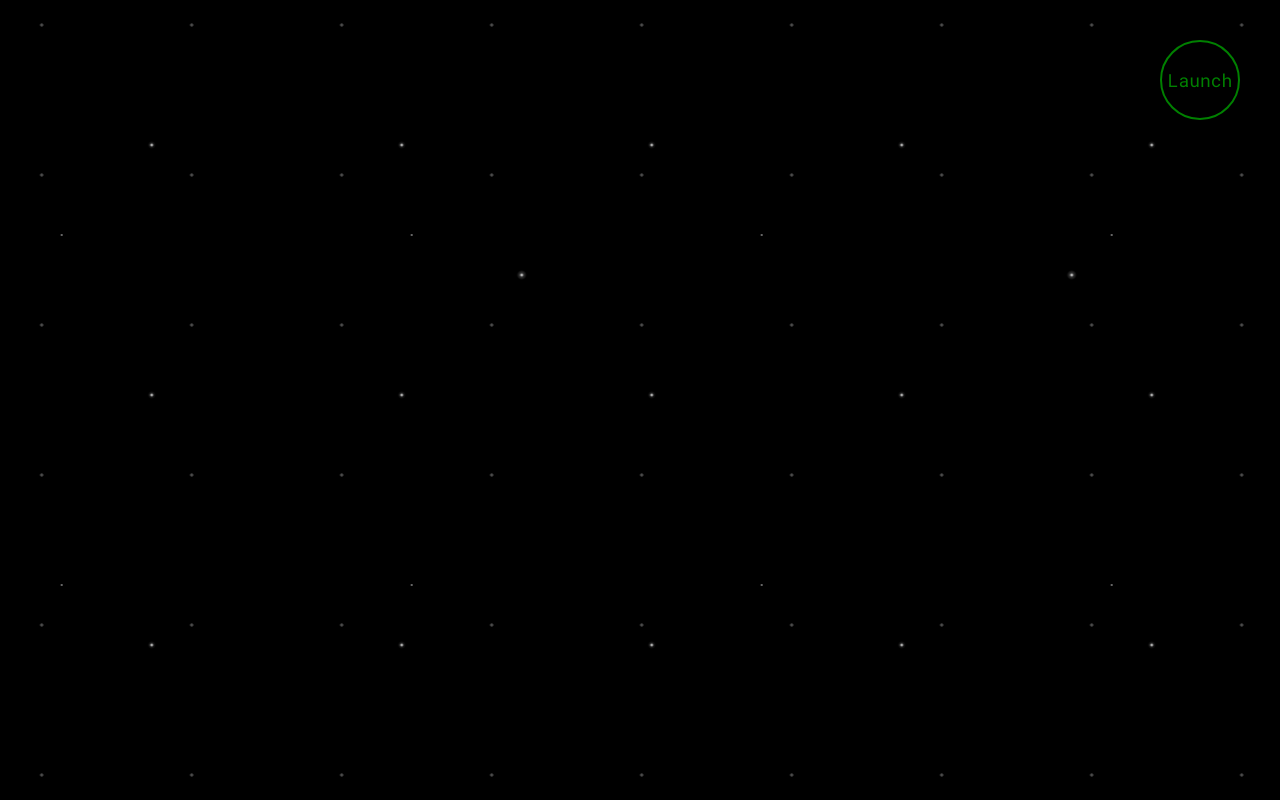
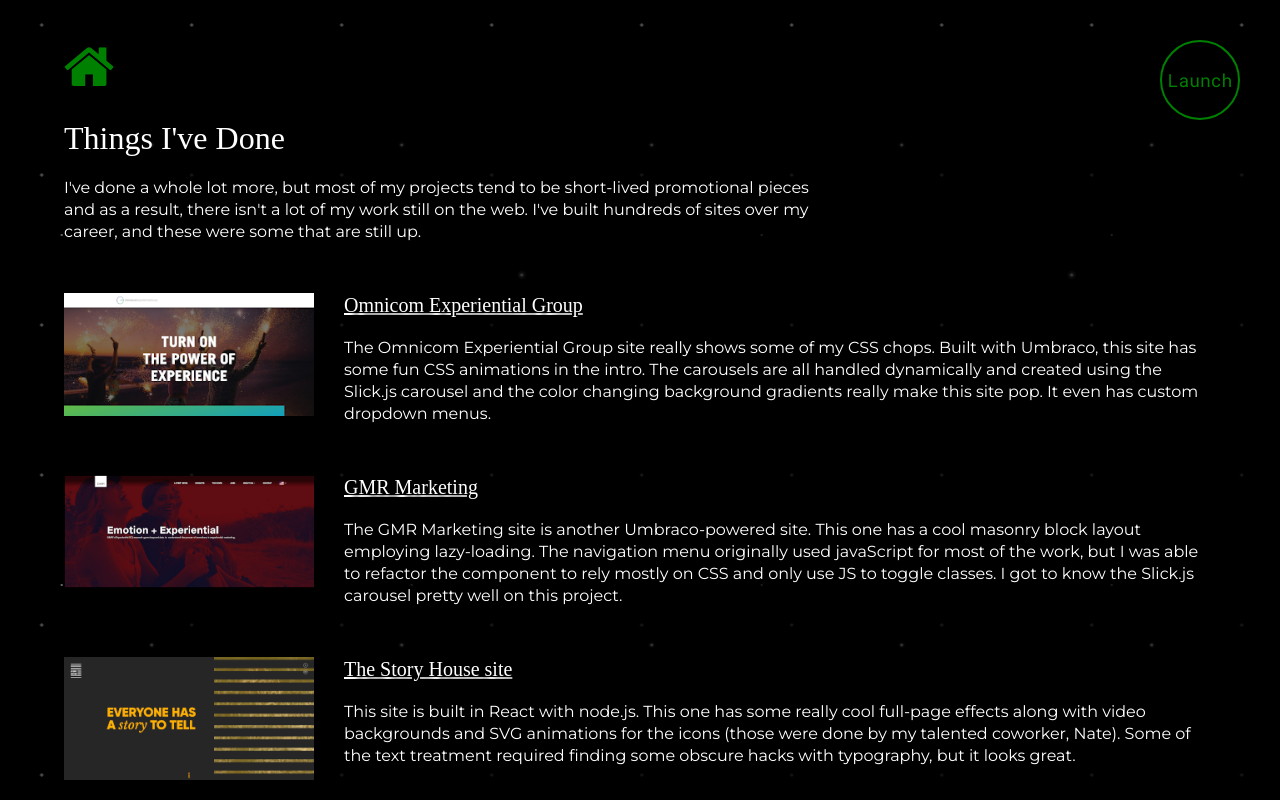
Before and after one commit to billmalcolm/portfolio, a React (Create React App) app: page /portfolio/projects in a window 1280 px wide. Shown: the top 800 px of the page. Built offline with nearby package versions, Linux system fonts and the light colour scheme; a web font is replaced by a local one.

Commit message:
route test 2

```diff
--- a/src/App.js
+++ b/src/App.js
@@ -62,7 +62,7 @@
             <Route path={baseURL + "dossier"}>
               <Dossier />
             </Route>
-            <Route path={baseURL + "projects"}>
+            <Route path={baseURL + "portfolio/projects"}>
               <Projects />
             </Route>
             <Route path={baseURL + "skills"}>
```
